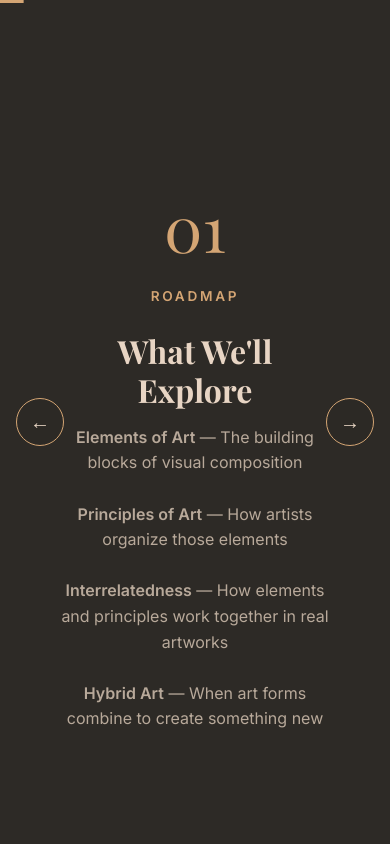
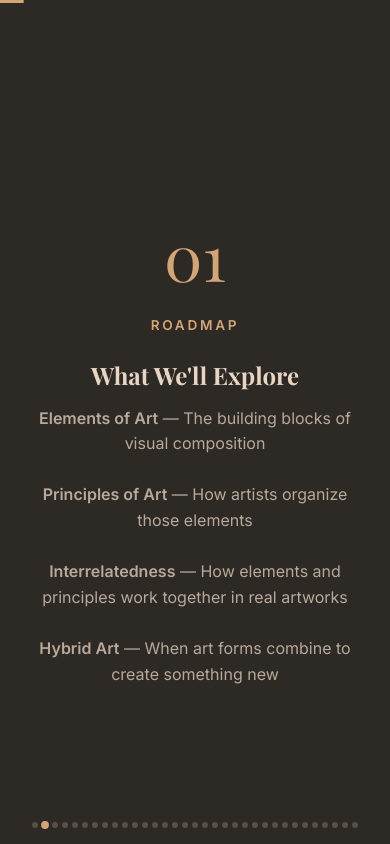
Before and after one commit to jkalasas/elements-and-principles-of-art, a React (Vite) app: page /slide/1 in a window 390 px wide. Built offline with nearby package versions, Linux system fonts and the light colour scheme.

Commit message:
feat(ui): add mobile responsiveness and tap-to-show navigation arrows

```diff
--- a/src/components/Navigation.jsx
+++ b/src/components/Navigation.jsx
@@ -1,18 +1,39 @@
-import { useEffect, useState, useCallback } from 'react';
+import { useEffect, useState, useCallback, useRef } from 'react';
 import { motion } from 'framer-motion';
 
-export default function Navigation({ currentIndex, totalSlides, onNavigate }) {
+export default function Navigation({ currentIndex, totalSlides, onNavigate, onGoToSlide }) {
   const [touchStart, setTouchStart] = useState(null);
+  const [showArrows, setShowArrows] = useState(false);
+  const hideTimerRef = useRef(null);
+
+  const startHideTimer = useCallback(() => {
+    if (hideTimerRef.current) {
+      clearTimeout(hideTimerRef.current);
+    }
+    setShowArrows(true);
+    hideTimerRef.current = setTimeout(() => {
+      setShowArrows(false);
+    }, 3000);
+  }, []);
+
+  const handleTap = useCallback(() => {
+    startHideTimer();
+  }, [startHideTimer]);
+
+  const handleNavigate = useCallback((direction) => {
+    startHideTimer();
+    onNavigate(direction);
+  }, [onNavigate, startHideTimer]);
 
   const handleKeyDown = useCallback((e) => {
     if (e.key === 'ArrowRight' || e.key === 'ArrowDown') {
       e.preventDefault();
-      onNavigate('next');
+      handleNavigate('next');
     } else if (e.key === 'ArrowLeft' || e.key === 'ArrowUp') {
       e.preventDefault();
-      onNavigate('prev');
+      handleNavigate('prev');
     }
-  }, [onNavigate]);
+  }, [handleNavigate]);
 
   const handleTouchStart = (e) => {
     setTouchStart(e.touches[0].clientX);
@@ -22,14 +43,19 @@ export default function Navigation({ currentIndex, totalSlides, onNavigate }) {
     if (!touchStart) return;
     const diff = touchStart - e.changedTouches[0].clientX;
     if (Math.abs(diff) > 50) {
-      onNavigate(diff > 0 ? 'next' : 'prev');
+      handleNavigate(diff > 0 ? 'next' : 'prev');
     }
     setTouchStart(null);
   };
 
   useEffect(() => {
     window.addEventListener('keydown', handleKeyDown);
-    return () => window.removeEventListener('keydown', handleKeyDown);
+    return () => {
+      window.removeEventListener('keydown', handleKeyDown);
+      if (hideTimerRef.current) {
+        clearTimeout(hideTimerRef.current);
+      }
+    };
   }, [handleKeyDown]);
 
   const progress = ((currentIndex + 1) / totalSlides) * 100;
@@ -44,21 +70,31 @@ export default function Navigation({ currentIndex, totalSlides, onNavigate }) {
         style={{ transformOrigin: 'left' }}
       />
       <div
-        className="touch-area"
+        className={`touch-area ${showArrows ? 'show-arrows' : ''}`}
         onTouchStart={handleTouchStart}
         onTouchEnd={handleTouchEnd}
+        onClick={handleTap}
       >
         {currentIndex > 0 && (
-          <button className="nav-button prev" onClick={() => onNavigate('prev')}>
+          <button className="nav-button prev" onClick={(e) => { e.stopPropagation(); handleNavigate('prev'); }}>
             ←
           </button>
         )}
         {currentIndex < totalSlides - 1 && (
-          <button className="nav-button next" onClick={() => onNavigate('next')}>
+          <button className="nav-button next" onClick={(e) => { e.stopPropagation(); handleNavigate('next'); }}>
             →
           </button>
         )}
       </div>
+      <div className="nav-dots">
+        {Array.from({ length: totalSlides }, (_, index) => (
+          <button
+            key={index}
+            className={`nav-dot ${index === currentIndex ? 'active' : ''}`}
+            onClick={(e) => { e.stopPropagation(); onGoToSlide(index); }}
+          />
+        ))}
+      </div>
     </>
   );
 }
--- a/src/components/SlideDeck.jsx
+++ b/src/components/SlideDeck.jsx
@@ -52,11 +52,15 @@ export default function SlideDeck() {
     navigate(`/slide/${next}`, { replace: true });
   }, [currentIndex, navigate]);
 
+  const handleGoToSlide = useCallback((slideIndex) => {
+    navigate(`/slide/${slideIndex}`, { replace: true });
+  }, [navigate]);
+
   const Component = slideComponents[slide.type];
 
   return (
     <>
-      <Navigation currentIndex={currentIndex} totalSlides={slidesData.length} onNavigate={handleNavigate} />
+      <Navigation currentIndex={currentIndex} totalSlides={slidesData.length} onNavigate={handleNavigate} onGoToSlide={handleGoToSlide} />
       <AnimatePresence mode="wait">
         <motion.div
           key={currentIndex}
--- a/src/styles/slides.scss
+++ b/src/styles/slides.scss
@@ -35,6 +35,32 @@
   flex-direction: column;
   justify-content: center;
   box-sizing: border-box;
+}
+
+@media (max-width: 768px) {
+  .slide {
+    padding: 1.5rem 4%;
+  }
+
+  .title-slide h1 {
+    font-size: 1.8rem;
+  }
+
+  h2 {
+    font-size: 1.5rem !important;
+  }
+
+  h3 {
+    font-size: 1.1rem !important;
+  }
+
+  .section-label {
+    font-size: 0.75rem;
+  }
+
+  .section-number {
+    font-size: 2.5rem;
+  }
 }
 
 .section-label {
@@ -91,6 +117,17 @@
       font-family: var(--font-heading);
       margin-bottom: 0.75rem;
       color: var(--accent);
+    }
+  }
+}
+
+@media (max-width: 768px) {
+  .artwork-block {
+    flex-direction: column;
+    gap: 1rem;
+
+    .artwork-image {
+      flex: 0 0 100%;
     }
   }
 }
@@ -164,8 +201,16 @@
   display: flex;
   align-items: center;
   justify-content: center;
-  transition: background 0.2s;
+  transition: background 0.2s, opacity 0.3s;
   z-index: 50;
+  opacity: 0;
+  pointer-events: none;
+
+  &:hover,
+  .touch-area.show-arrows & {
+    opacity: 1;
+    pointer-events: auto;
+  }
 
   &:hover {
     background: rgba(74, 63, 53, 0.9);
@@ -173,6 +218,20 @@
 
   &.prev { left: 1rem; }
   &.next { right: 1rem; }
+}
+
+@media (min-width: 769px) {
+  .nav-button:hover {
+    opacity: 1;
+  }
+}
+
+@media (max-width: 768px) {
+  .nav-button {
+    width: 40px;
+    height: 40px;
+    font-size: 1rem;
+  }
 }
 
 .touch-area {
@@ -206,6 +265,17 @@
 
     p {
       margin-bottom: 0.5rem;
+    }
+  }
+}
+
+@media (max-width: 768px) {
+  .analysis-layout {
+    flex-direction: column;
+    gap: 1rem;
+
+    .analysis-artwork {
+      flex: 0 0 100%;
     }
   }
 }
@@ -300,3 +370,43 @@
   font-style: italic;
   color: var(--text-muted);
 }
+
+.nav-dots {
+  position: fixed;
+  bottom: 1.5rem;
+  left: 50%;
+  transform: translateX(-50%);
+  display: flex;
+  gap: 6px;
+  z-index: 60;
+}
+
+.nav-dot {
+  width: 8px;
+  height: 8px;
+  border-radius: 50%;
+  background: var(--text-muted);
+  opacity: 0.3;
+  transition: opacity 0.3s, background 0.3s, transform 0.3s;
+  border: none;
+  cursor: pointer;
+  padding: 0;
+
+  &.active {
+    background: var(--accent);
+    opacity: 1;
+    transform: scale(1.3);
+  }
+}
+
+@media (max-width: 768px) {
+  .nav-dots {
+    bottom: 1rem;
+    gap: 4px;
+  }
+
+  .nav-dot {
+    width: 6px;
+    height: 6px;
+  }
+}
```
